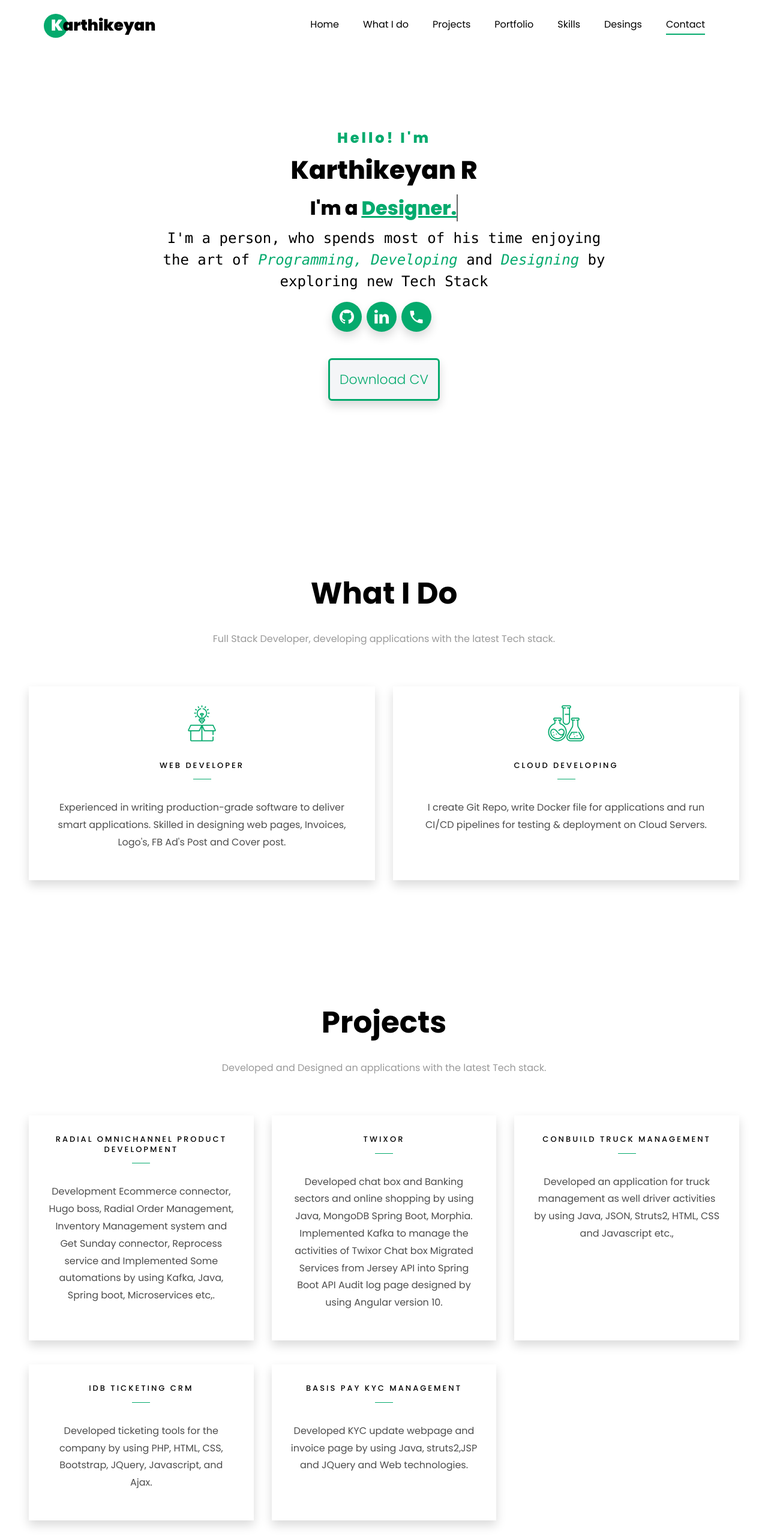
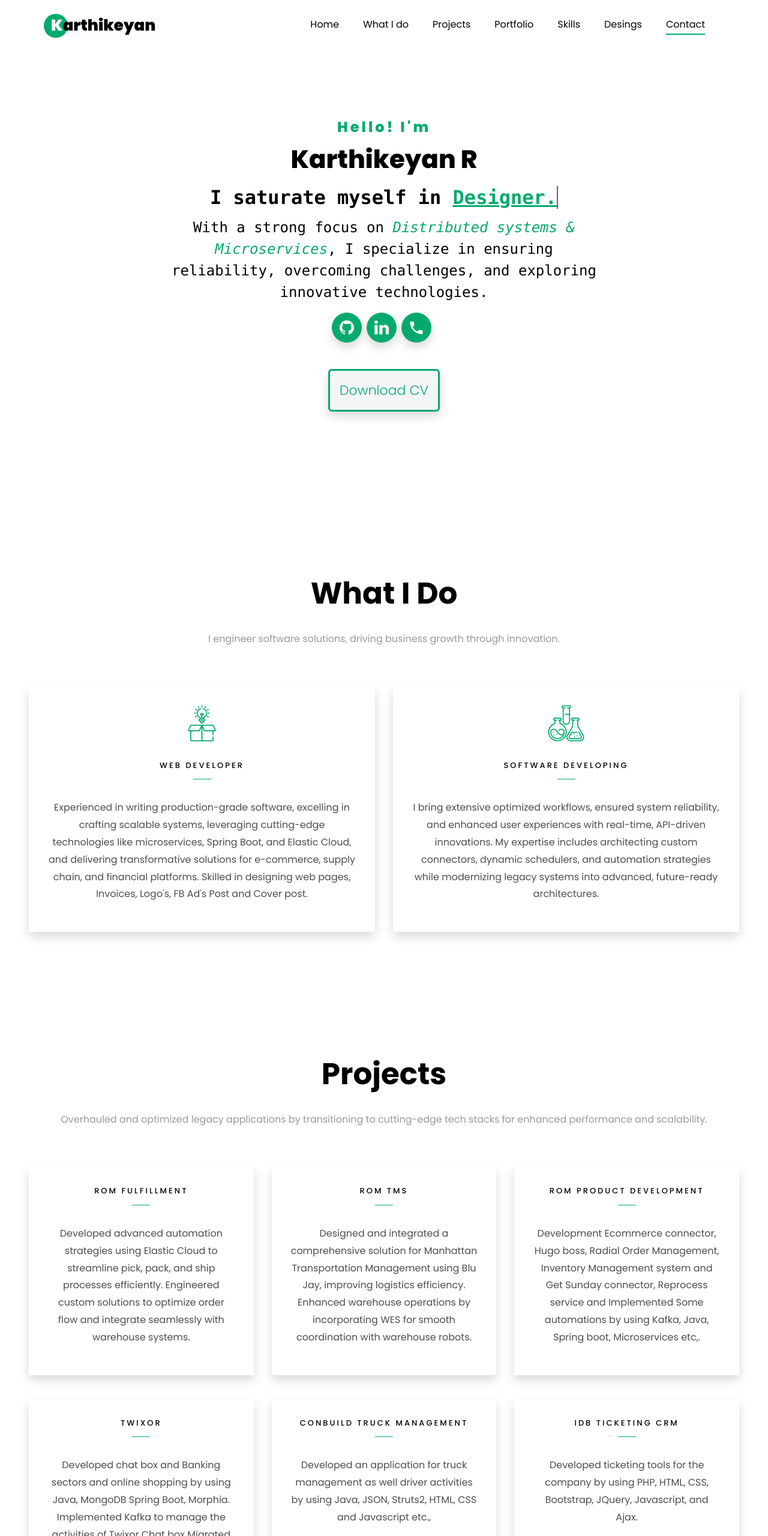
Before and after one commit to Karthikeyan-Ramesh/portfolio, a plain HTML site: page index.html in a window 1280 px wide. Shown: the top 2560 px of the page at 60% size. Drawn offline with Linux system fonts and the light colour scheme; files whose address does not match are found by name.

Commit message:
Update index.html
updated content

```diff
--- a/index.html
+++ b/index.html
@@ -52,13 +52,13 @@
           	<div class="text text-center mt-5">
           		<span class="subheading">Hello! I'm</span>
 				<h1>Karthikeyan R</h1>
-				<h2>I'm a
+				<h2 class="text-monospace text-gray">I saturate myself in
 					<span
 						class="txt-rotate"
 						data-period="1000"
 						data-rotate='[ "Developer.", "Designer."]'></span>
 				</h2>
-				<p class="text-monospace text-gray">I'm a person, who spends most of his time enjoying the art of <em>Programming, Developing</em> and <em>Designing</em> by exploring new Tech Stack</p>
+				<p class="text-monospace text-gray">With a strong focus on <em>Distributed systems & Microservices</em>, I specialize in ensuring reliability, overcoming challenges, and exploring innovative technologies.</p>
 				<div class="d-flex mt-md-8">
 					<div class="text">
 						<div class="mb-8">
@@ -99,7 +99,7 @@
     		<div class="row justify-content-center py-5 mt-5">
 				<div class="col-md-12 heading-section text-center ftco-animate">
 					<h2 class="mb-4">What I Do</h2>
-					<p>Full Stack Developer, developing applications with the latest Tech stack.</p>
+					<p>I engineer software solutions, driving business growth through innovation.</p>
 				</div>
         	</div>
     		<div class="row">
@@ -110,7 +110,7 @@
 							</span>
 							<div class="desc">
 								<h3 class="mb-5">Web Developer</h3>
-								<p>Experienced in writing production-grade software to deliver smart applications. Skilled in designing web pages, Invoices, Logo's,
+								<p>Experienced in writing production-grade software, excelling in crafting scalable systems, leveraging cutting-edge technologies like microservices, Spring Boot, and Elastic Cloud, and delivering transformative solutions for e-commerce, supply chain, and financial platforms. Skilled in designing web pages, Invoices, Logo's,
 									FB Ad's Post and Cover post.</p>
 							</div>
 						</a>
@@ -122,8 +122,8 @@
 								<i class="flaticon-flasks"></i>
 							</span>
 							<div class="desc">
-								<h3 class="mb-5">Cloud Developing</h3>
-								<p>I create Git Repo, write Docker file for applications and run CI/CD pipelines for testing & deployment on Cloud Servers.</p>
+								<h3 class="mb-5">Software Developing</h3>
+								<p>I bring extensive optimized workflows, ensured system reliability, and enhanced user experiences with real-time, API-driven innovations. My expertise includes architecting custom connectors, dynamic schedulers, and automation strategies while modernizing legacy systems into advanced, future-ready architectures.</p>
 							</div>
 						</a>
 					</div>
@@ -136,14 +136,30 @@
     		<div class="row justify-content-center py-5 mt-5">
 				<div class="col-md-12 heading-section text-center ftco-animate">
 					<h2 class="mb-4">Projects</h2>
-					<p>Developed and Designed an applications with the latest Tech stack.</p>
+					<p>Overhauled and optimized legacy applications by transitioning to cutting-edge tech stacks for enhanced performance and scalability.</p>
 				</div>
         	</div>
     		<div class="row">
 				<div class="col-md-4 text-center d-flex ftco-animate">
 					<a href="#" class="services-1 shadow">
 						<div class="desc">
-							<h3 class="mb-5">Radial Omnichannel Product Development</h3>
+							<h3 class="mb-5">ROM Fulfillment</h3>
+							<p>Developed advanced automation strategies using Elastic Cloud to streamline pick, pack, and ship processes efficiently. Engineered custom solutions to optimize order flow and integrate seamlessly with warehouse systems.</p>
+						</div>
+					</a>
+				</div>
+				<div class="col-md-4 text-center d-flex ftco-animate">
+					<a href="#" class="services-1 shadow">
+						<div class="desc">
+							<h3 class="mb-5">ROM TMS</h3>
+							<p>Designed and integrated a comprehensive solution for Manhattan Transportation Management using Blu Jay, improving logistics efficiency. Enhanced warehouse operations by incorporating WES for smooth coordination with warehouse robots.</p>
+						</div>
+					</a>
+				</div>
+				<div class="col-md-4 text-center d-flex ftco-animate">
+					<a href="#" class="services-1 shadow">
+						<div class="desc">
+							<h3 class="mb-5">ROM Product Development</h3>
 							<p>Development Ecommerce connector, Hugo boss, Radial Order Management, Inventory Management system and Get Sunday connector, Reprocess service and Implemented Some automations by using Kafka, Java, Spring boot, Microservices etc,.</p>
 						</div>
 					</a>
@@ -215,10 +231,23 @@
 							<span class="flaticon-ideas"></span>
 						</div>
 						<div class="text pl-3">
-							<span class="date">2021-Present</span>
+							<span class="date">2024-Present</span>
+							<h2>Senior Engineer - Product & Platform</h2>
+							<span class="position"><a href = "https://www.altimetrik.com/">Altimetrik</a></span>
+							<p>Collaborating with Citi TTS File Export UI Team to design and implement dynamic UI configurations for transaction interfaces across
+								global markets. Delivered scalable and customizable solutions to meet diverse international transaction requirements, enabling seamless
+								API-driven retrieval of design details to support them.</p>
+						</div>
+					</div>
+					<div class="resume-wrap d-flex ftco-animate mt-5">
+						<div class="icon d-flex align-items-center justify-content-center">
+							<span class="flaticon-ideas"></span>
+						</div>
+						<div class="text pl-3">
+							<span class="date">2021-2024</span>
 							<h2>Software Analyst</h2>
 							<span class="position"><a href = "https://www.radial.com/">Radial Omnichannel Technology</a></span>
-							<p>Worked as a BackEnd Developer in a supply chain based organization to design automation work for the order maintance and also implemented new tech like kafka, json and sftp to help monitor order flow.</p>
+							<p>I optimized order management automation using Elastic Cloud, Locus, and Geek Robot for efficient pick, pack, and ship processes. I engineered seamless integrations with Manhattan Transportation Management and Blu Jay, enhancing warehouse operations with robotic systems. Leveraging Spring Cloud, I designed real-time tracking, advanced schedulers, and SFTP file handlers to boost overall system efficiency.</p>
 						</div>
 					</div>
 					<div class="resume-wrap d-flex ftco-animate mt-1">
@@ -253,7 +282,7 @@
     		<div class="row justify-content-center py-5 mt-3">
 				<div class="col-md-12 heading-section text-center ftco-animate">
 					<h2 class="mb-4">Skills</h2>
-					<p>Knowledgeable on below tech's using them to develop unique applications with latest Tech stack.</p>
+					<p>Proficient in leveraging the latest tech stack to develop innovative applications and optimize existing ones.</p>
 				</div>
 			</div>
 		<div class="row">
```
